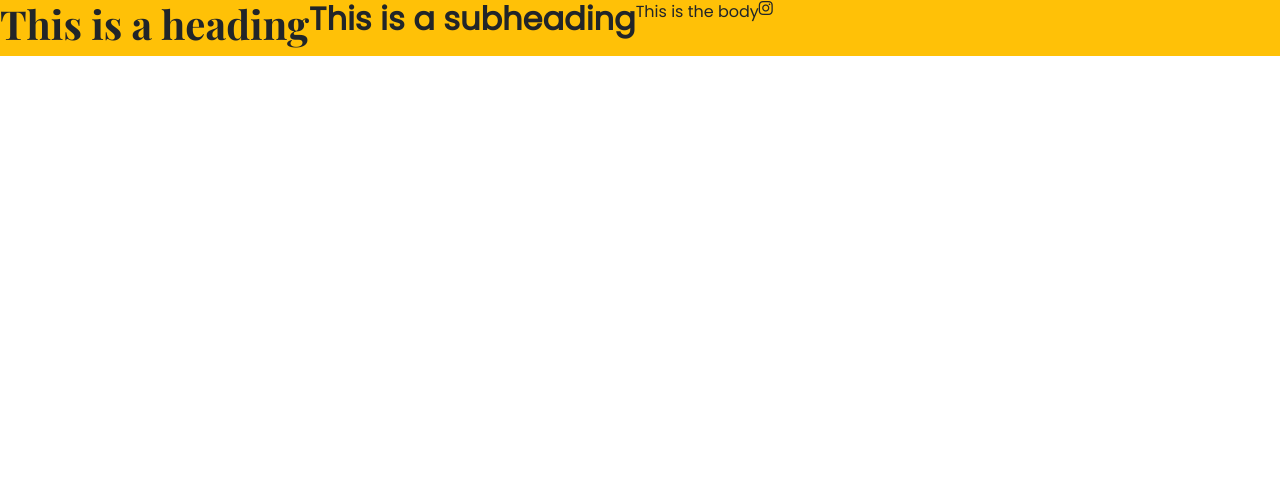
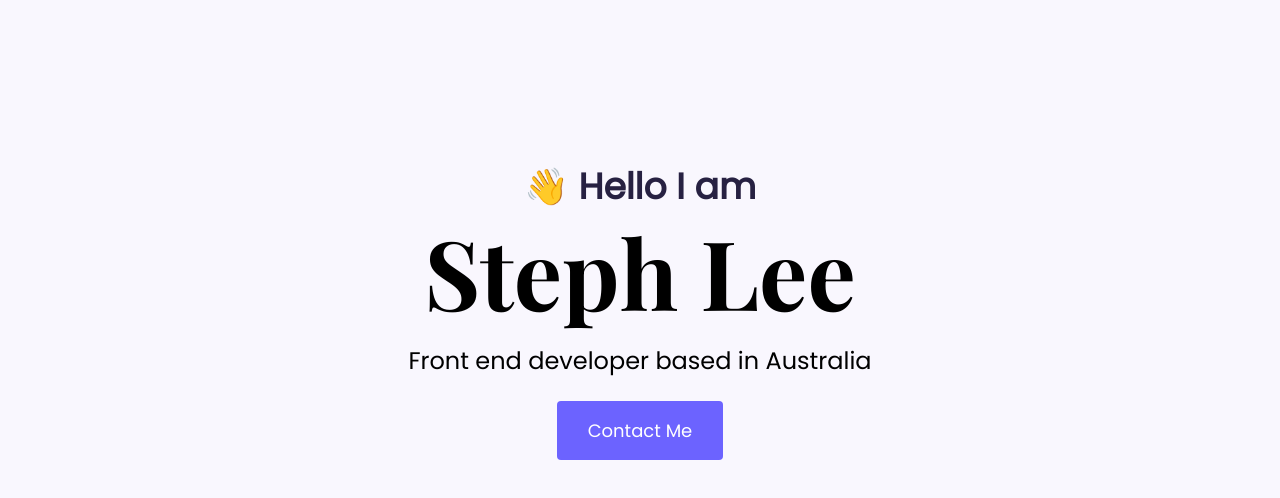
Before and after one commit to StephLeeAus/responsive-homepage, a plain HTML site: page index.html in a window 1280 px wide. Drawn offline with nearby package versions, Linux system fonts and the light colour scheme.

Commit message:
Updated header and CSS

```diff
--- a/index.html
+++ b/index.html
@@ -31,11 +31,13 @@
     <title>Responsive Homepage</title>
   </head>
   <body>
-    <div class="d-flex bg-warning">
-      <h1>This is a heading</h1>
-      <h2>This is a subheading</h2>
-      <p>This is the body</p>
-      <i class="fab fa-instagram"></i>
+    <div class="hero">
+      <p>👋 Hello I am</p>
+      <h1>Steph Lee</h1>
+      <h2 class="mb-3">Front end developer based in Australia</h2>
+      <div>
+        <a href="#" class="btn btn-branding">Contact Me</a>
+      </div>
     </div>
   </body>
 </html>
--- a/src/styles.css
+++ b/src/styles.css
@@ -1,12 +1,58 @@
+:root {
+  --branding-color: #6c63ff;
+  --secondary-color: #f9f7fe;
+  --heading-font-family: "Playfair Display", serif;
+  --default-font-family: "Poppins", sans-serif;
+}
+
+body {
+  font-family: var(--default-font-family);
+}
+
+h1,
+h2,
+h3,
+h4,
+h5,
+h6 {
+  color: black;
+  font-family: var(--heading-font-family);
+  font-weight: bold;
+}
+
 h1 {
-  font-family: "Playfair Display", serif;
-}
-h2 {
-  font-family: "Poppins", sans-serif;
-  font-weight: 700;
+  font-size: 96px;
 }
 
 p {
-  font-family: "Poppins", sans-serif;
-  font-weight: 400;
+  font-weight: normal;
 }
+
+.hero {
+  background: var(--secondary-color);
+  text-align: center;
+  padding: 160px 20px;
+}
+
+.hero p {
+  font-size: 36px;
+  font-weight: bold;
+  margin: 0;
+  color: #272142;
+}
+
+.hero h2 {
+  font-family: var(--default-font-family);
+  font-weight: normal;
+  line-height: 2;
+  font-size: 24px;
+}
+
+.btn-branding {
+  background: var(--branding-color);
+  border-radius: 4px;
+  color: white;
+  font-size: 18px;
+  line-height: 27px;
+  padding: 15px 30px;
+}
```
